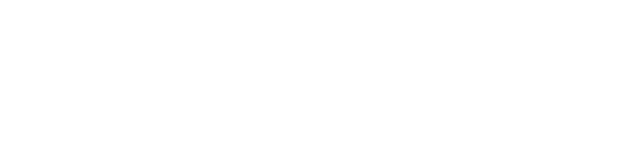
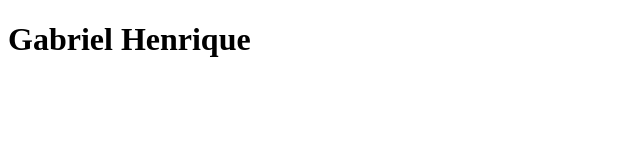
Before and after one commit to gabriell43/pensamento-cumputacional, a plain HTML site: page index.html in a window 1280 px wide. Shown: the whole page, without its empty margins (0-640 px from the left). Drawn offline with Linux system fonts and the light colour scheme.

Commit message:
index.html

```diff
--- a/index.html
+++ b/index.html
@@ -5,6 +5,6 @@
     <title></title>
   </head>
   <body>
-    <h1></h1>
+    <h1>Gabriel Henrique</h1>
   </body>
 </html>
```
